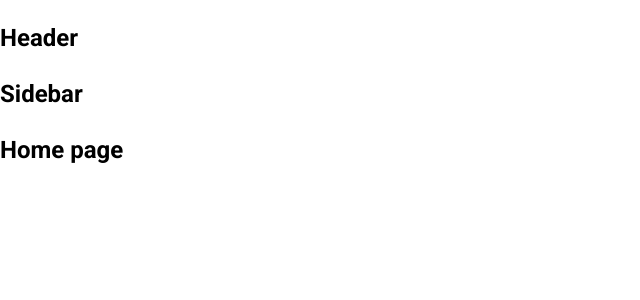
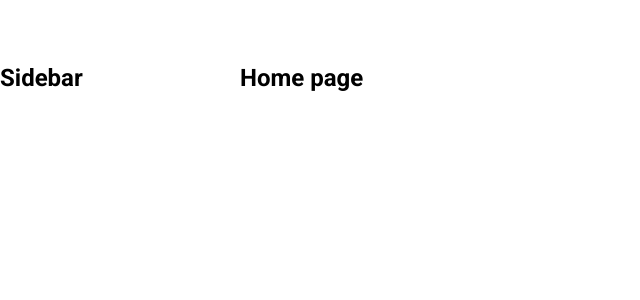
Before and after one commit to thangnguyen662110/Tiktok-UI, a React (Create React App) app: page / in a window 1280 px wide. Shown: the top 300 px of the page, without its empty margins (0-640 px from the left). Built offline with nearby package versions, Linux system fonts and the light colour scheme.

Commit message:
Create frame Default Layout

```diff
--- a/package.json
+++ b/package.json
@@ -6,6 +6,7 @@
     "@testing-library/jest-dom": "^5.17.0",
     "@testing-library/react": "^13.4.0",
     "@testing-library/user-event": "^13.5.0",
+    "classnames": "^2.5.1",
     "normalize.css": "^8.0.1",
     "react": "^18.3.1",
     "react-dom": "^18.3.1",
--- a/src/Components/GlobalStyles/GlobalStyles.scss
+++ b/src/Components/GlobalStyles/GlobalStyles.scss
@@ -3,9 +3,15 @@
 
 :root {
     --primary: #fe2c55;
+
+    // Default Layouts
+    --default-layout-header-width: 100%;
+    --default-layout-header-height: 60px;
 }
 
 * {
+    margin: 0;
+    padding: 0;
     box-sizing: border-box;
 }
 
--- /dev/null
+++ b/src/Components/Layout/DefaltLayout/DefaultLayout.module.scss
@@ -0,0 +1,15 @@
+.wrapper {
+    width: var(--default-layout-header-width);;
+    display: flex;
+    flex-direction: column;
+    align-items: center;
+}
+.container {
+    width: var(--default-layout-header-width);;
+    min-height: 1000px;
+    display: flex;
+}
+.content {
+    flex: 1;
+    height: 1000px;
+}
--- /dev/null
+++ b/src/Components/Layout/DefaltLayout/Sidebar/Sidebar.module.scss
@@ -0,0 +1,4 @@
+.wrapper {
+    width: 240px;
+    min-height: 1000px;
+}
--- a/src/Components/Layout/DefaltLayout/Sidebar/index.js
+++ b/src/Components/Layout/DefaltLayout/Sidebar/index.js
@@ -1,5 +1,14 @@
+import styles from "./Sidebar.module.scss";
+import classNames from "classnames/bind";
+
+const cx = classNames.bind(styles);
+
 function Sidebar() {
-  return <h2>Sidebar</h2>;
+  return (
+    <aside className={cx("wrapper")}>
+      <h2>Sidebar</h2>
+    </aside>
+  );
 }
 
 export default Sidebar;
--- a/src/Components/Layout/DefaltLayout/index.js
+++ b/src/Components/Layout/DefaltLayout/index.js
@@ -1,13 +1,17 @@
 import Header from "~/Components/Layout/components/Header";
 import Sidebar from "./Sidebar";
+import styles from "./DefaultLayout.module.scss";
+import classNames from "classnames/bind";
+
+const cx = classNames.bind(styles);
 
 function DefaultLayout({ children }) {
   return (
-    <div>
+    <div className={cx("wrapper")}>
       <Header />
-      <div className="container">
+      <div className={cx("container")}>
         <Sidebar />
-        <div className="content">{children}</div>
+        <div className={cx("content")}>{children}</div>
       </div>
     </div>
   );
--- a/src/Components/Layout/HeaderOnly/index.js
+++ b/src/Components/Layout/HeaderOnly/index.js
@@ -1,6 +1,6 @@
 import Header from "~/Components/Layout/components/Header";
 
-function DefaultLayout({ children }) {
+function HeaderOnly({ children }) {
   return (
     <div>
       <Header />
@@ -11,4 +11,4 @@
   );
 }
 
-export default DefaultLayout;
+export default HeaderOnly;
--- /dev/null
+++ b/src/Components/Layout/components/Header/Header.module.scss
@@ -0,0 +1,12 @@
+.wrapper {
+    width: var(--default-layout-header-width);
+    height: var(--default-layout-header-height, 60px);
+    box-shadow: rgba(255, 255, 255, 0.12) 0px 1px 1px;;
+    display: flex;
+    justify-content: center;
+}
+
+.inner {
+    width: var(--default-layout-header-width);
+    height: 100%;
+}
--- a/src/Components/Layout/components/Header/index.js
+++ b/src/Components/Layout/components/Header/index.js
@@ -1,5 +1,14 @@
+import styles from "./Header.module.scss";
+import classNames from "classnames/bind";
+
+const cx = classNames.bind(styles);
+
 function Header() {
-  return <h2>Header</h2>;
+  return (
+    <header className={cx("wrapper")}>
+      <div className={cx("inner")}></div>
+    </header>
+  );
 }
 
 export default Header;
--- a/src/pages/Upload/index.js
+++ b/src/pages/Upload/index.js
@@ -1,5 +1,3 @@
-import Header from "~/Components/Layout/DefaltLayout/Header";
-
 function Upload() {
   return <h2>Upload</h2>;
 }
```
Also changed, not shown: 1 other file (tests, documents, lock files or other folders).
